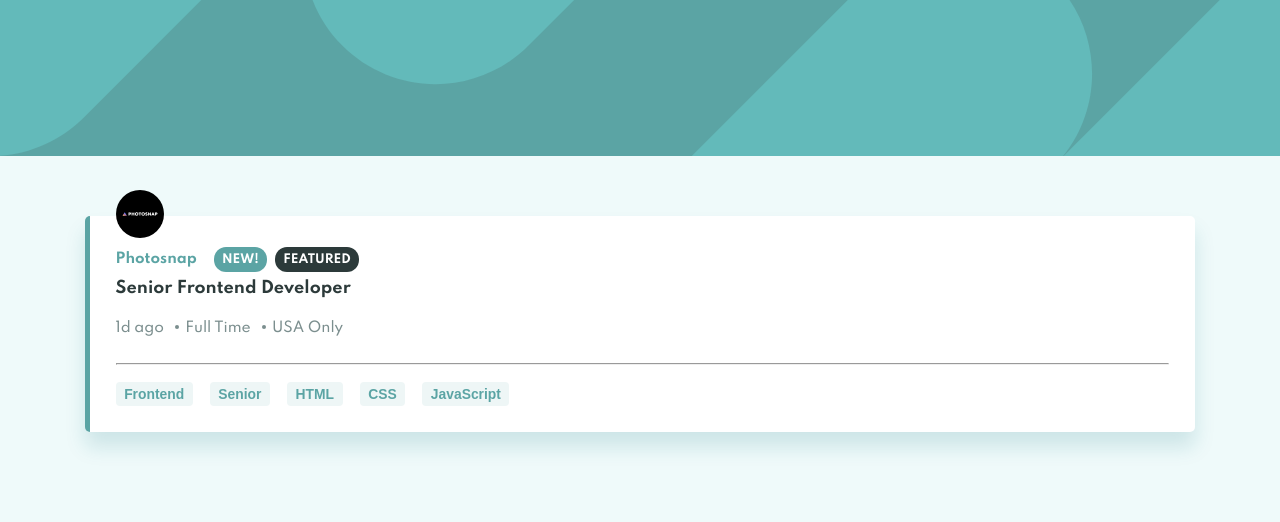
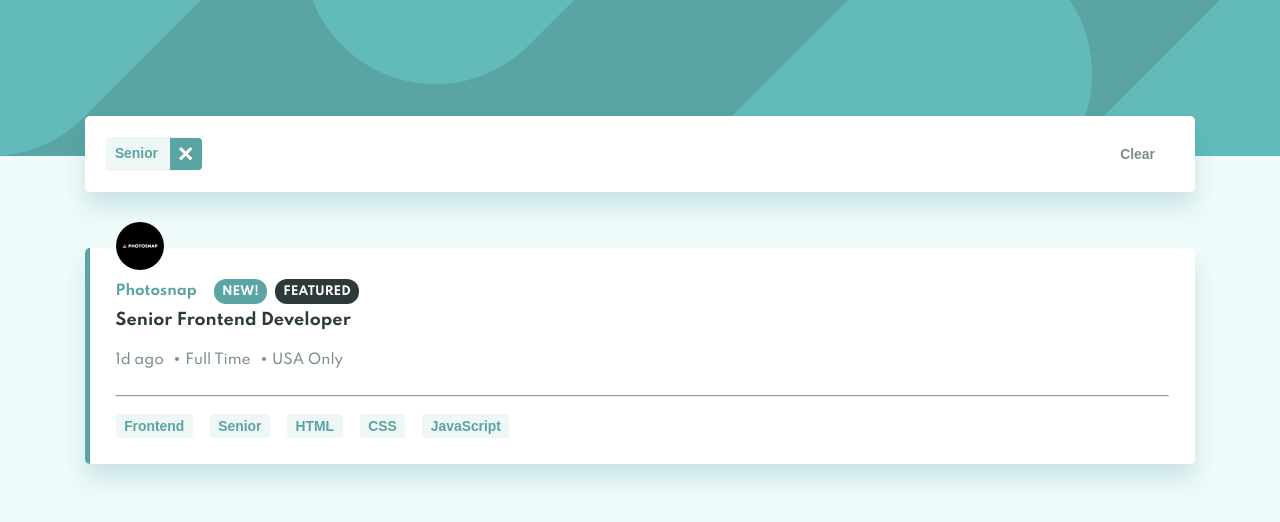
Before and after one commit to daniel-nm/job-listing, a React (Create React App) app: page / in a window 1280 px wide. Both pictures are taken after a click on the button "Senior". Shown: the top 522 px of the page. Built offline with nearby package versions, Linux system fonts and the light colour scheme.

Commit message:
Added categories to Listing component. Click events for removing a category or clearing all filters

```diff
--- a/src/components/Listing.js
+++ b/src/components/Listing.js
@@ -44,9 +44,43 @@ function Listing() {
     }
   }, [categories]);
 
+  // Removes a category from the array
+  const removeClick = (e) => {
+    // Create new array with categories
+    let newCategories = [...categories];
+    // Find index of item
+    const index = newCategories.indexOf(e.target.value);
+    // If item exists
+    if(index !== -1) {
+      // Remove item from array
+      newCategories.splice(index, 1);
+      // Set new list of categories
+      setCategories(newCategories);
+      // Update the jobs list
+      setJobListing(jobs);
+    }
+  }
+
+  // Clears all categories
+  const clearFilters = () => {
+    setCategories([]);
+    setJobListing(jobs);
+  }
+
   return (
     <section className="listing container">
-      <div>
+      {categories.length > 0 &&
+        <div className="filters">
+          <div className="filters__categories">
+            {categories.map((category, index) => (
+              <button value={category} className="filters__btn" key={index} onClick={removeClick}>{category} <span className="filters__icon"><RemoveIcon /></span></button>
+            )
+            )}
+          </div>
+          <button className="filters__clear" onClick={clearFilters}>Clear</button>
+        </div>
+      }
+      <div className={categories.length > 0 ? 'jobs__with__filter' : 'jobs__no__filter'}>
         {jobListing.length > 0 && jobListing.map((job) => {
             return (
               <Job info={job} key={job.id} onCategory={addFilteredCategory}/>
--- a/src/styles/components/Listing.css
+++ b/src/styles/components/Listing.css
@@ -2,3 +2,90 @@
   margin-top: 3.734rem;
   position: relative;
 }
+
+.filters {
+  background-color: #fff;
+  border-radius: 5px;
+  margin-bottom: 2.134rem;
+  padding: 1.334rem 0 1.334rem 1.334rem;
+  display: flex;
+  align-items: center;
+  justify-content: space-between;
+  position: absolute;
+  top: -100px;
+  width: 100%;
+  -webkit-box-shadow: 0px 15px 20px 0px rgba(13,113,130,0.15);
+  -moz-box-shadow: 0px 15px 20px 0px rgba(13,113,130,0.15);
+  box-shadow: 0px 15px 20px 0px rgba(13,113,130,0.15);
+}
+
+.filters__btn {
+  background-color: var(--light-accent);
+  color: var(--main-color);
+  border: none;
+  border-radius: 4px;
+  font-size: 0.867rem;
+  font-weight: 700;
+  padding-left: 0.534rem;
+  padding-right: 0;
+  margin-bottom: 1.067rem;
+  margin-right: 1.067rem;
+  cursor: pointer;
+}
+
+.filters__btn:hover > .filters__icon {
+  background-color: var(--dark-bg);
+}
+
+.filters__btn:last-child {
+  margin: 0;
+}
+
+.filters__btn * {
+  pointer-events: none;
+}
+
+.filters__icon {
+  background-color: var(--main-color);
+  display: inline-block;
+  vertical-align: middle;
+  position: relative;
+  height: 32px;
+  width: 32px;
+  margin-left: 0.534rem;
+  border-top-right-radius: 4px;
+  border-bottom-right-radius: 4px;
+}
+
+.filters__icon svg {
+  position: absolute;
+  top: 9px;
+  left: 9px;
+}
+
+.filters__clear {
+  border: none;
+  background-color: transparent;
+  color: var(--gray);
+  font-size: 0.867rem;
+  font-weight: 700;
+  margin-right: 2.134rem;
+  cursor: pointer;
+}
+
+.filters__clear:hover {
+  color: var(--main-color);
+  text-decoration: underline;
+}
+
+.jobs__no__filter {
+  position: absolute;
+  top: 0;
+  width: 100%;
+}
+
+.jobs__with__filter {
+  position: absolute;
+  top: 32px;
+  width: 100%;
+}
```
